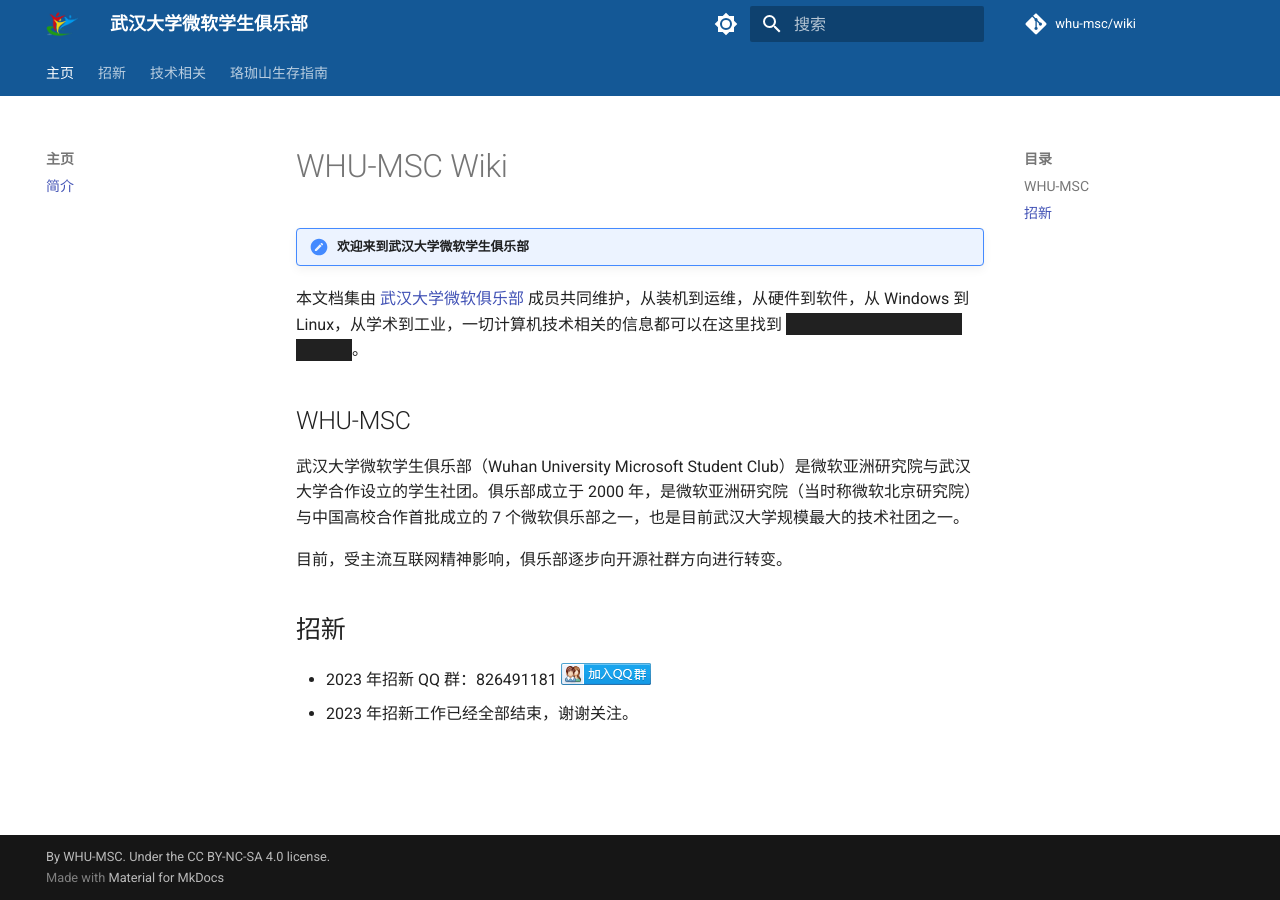
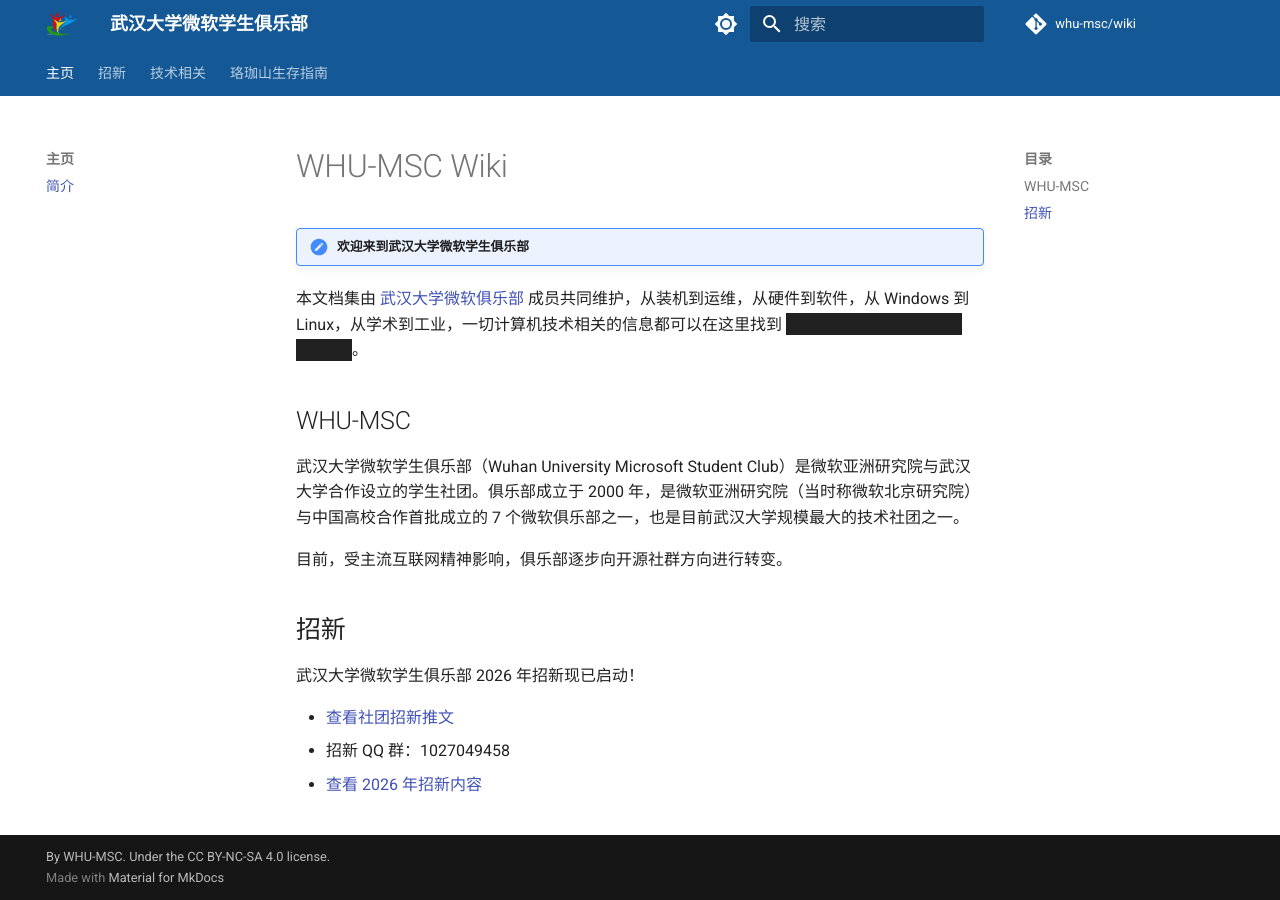
Before and after one commit to WHU-MSC/wiki, an MkDocs documentation site: the page built from docs/index.md, in a window 1280 px wide. Built offline with MkDocs 1.6.1 and Material for MkDocs 9.7.7, drawn with Linux system fonts in a browser that asks for light colours; comment, search, counter and statistics services are not loaded.

Commit message:
docs: update homepage for 2026 recruitment

```diff
--- a/docs/index.md
+++ b/docs/index.md
@@ -12,5 +12,8 @@
 
 ## 招新
 
-- 2023 年招新 QQ 群：826491181 <a target="_blank" href="https://qm.qq.com/cgi-bin/qm/qr?k=OR0sCU9sbf8DC5SwE1rH7m6TnYN8DR9Z&jump_from=webapi&authKey=icB6mSzl1Y8K7SHXkPRIQu8iifQwOUUbIvB/I+BcDBnbtNGHzANBGp3tknunBDic"><img border="0" src="./mainpage/recruiting2023/img/group.png" alt="MSC2023招新群" title="MSC2023招新群"></a>
-- 2023 年招新工作已经全部结束，谢谢关注。
+武汉大学微软学生俱乐部 2026 年招新现已启动！
+
+- [查看社团招新推文](https://mp.weixin.qq.com/s/u6K6mmLbsRL6XUyj_5wdCw)
+- 招新 QQ 群：1027049458
+- [查看 2026 年招新内容](recruit/2026/index.md)
--- a/mkdocs.yml
+++ b/mkdocs.yml
@@ -44,6 +44,7 @@ nav:
 
   - 招新:
     - 2026年:
+      - 欢迎: recruit/2026/index.md
       - 笔试题: recruit/2026/theory.md
       - 实践题: recruit/2026/practice.md
     - 2024年:
```
Also changed, not shown: docs/recruit/2026/index.md (added, +7 -0 lines).
